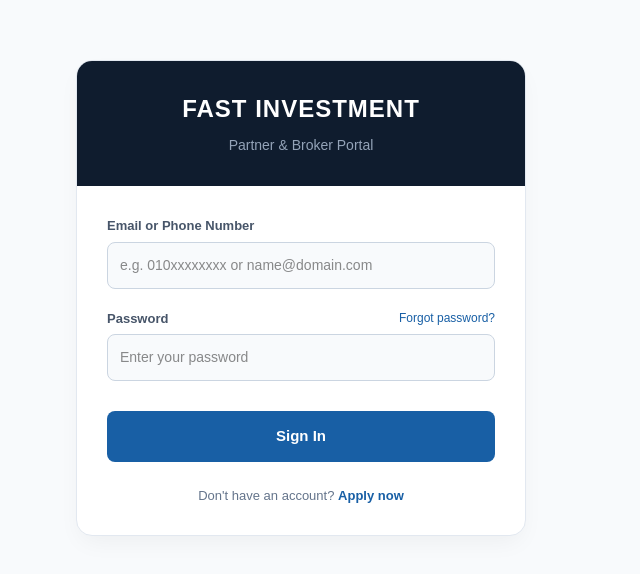
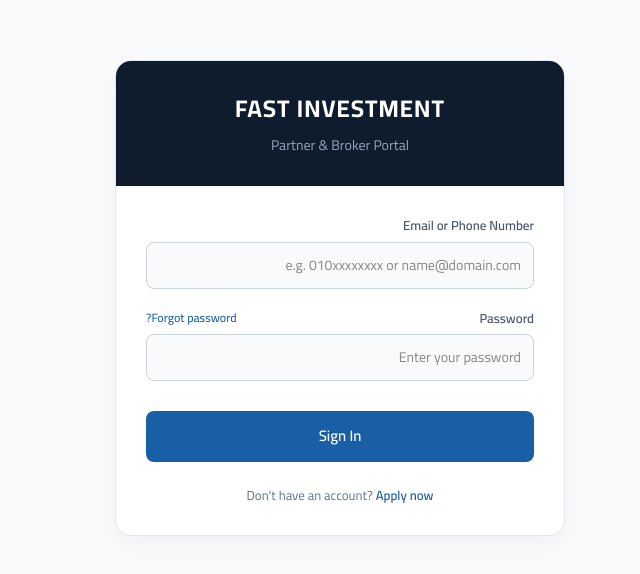
Before and after one commit to ehabalqadi001-lang/Real-estate-CRM-Manager-, a Next.js app: page /login in a window 1280 px wide. Shown: the part 102-676 px from the top of the page, without its empty margins (339-979 px from the left). Built offline with nearby package versions, Linux system fonts and the light colour scheme; no server answers.

Commit message:
Phase 7: Full Arabic Localization, RTL, and Custom Typography

```diff
--- a/src/app/globals.css
+++ b/src/app/globals.css
@@ -97,3 +97,52 @@ body {
     gap: 10px !important;
   }
 }
+/* تعميم الخط العربي الفخم على كل النظام */
+html, body, * {
+  font-family: 'Cairo', system-ui, sans-serif !important;
+}
+
+body {
+  background-color: #f8fafc;
+  margin: 0;
+  padding: 0;
+}
+
+/* السحر الحقيقي: نقل القائمة الجانبية لليمين أوتوماتيكياً في كل الصفحات */
+.sidebar {
+  left: auto !important;
+  right: 0 !important;
+  border-left: 1px solid rgba(255,255,255,0.1);
+}
+
+/* تعديل مساحة المحتوى ليترك مسافة للقائمة من اليمين بدلاً من اليسار */
+.main-content {
+  margin-left: 0 !important;
+  margin-right: 64px !important;
+}
+
+/* ضبط اتجاه الجداول والنصوص */
+table {
+  text-align: right !important;
+}
+
+th, td {
+  text-align: right !important;
+}
+
+/* عكس اتجاه المسافات بين الأيقونات والنصوص في الأزرار */
+.btn-primary svg, .btn-whatsapp svg, .btn-save svg {
+  margin-left: 8px !important;
+  margin-right: 0 !important;
+}
+
+.header-title svg {
+  margin-left: 10px;
+}
+
+/* تحسين شكل القوائم المنسدلة (Select) لتناسب اللغة العربية */
+select {
+  background-position: left 10px center !important;
+  padding-right: 12px !important;
+  padding-left: 30px !important;
+}
--- a/src/app/layout.tsx
+++ b/src/app/layout.tsx
@@ -1,33 +1,24 @@
-import type { Metadata } from "next";
-import { Geist, Geist_Mono } from "next/font/google";
-import "./globals.css";
-
-const geistSans = Geist({
-  variable: "--font-geist-sans",
-  subsets: ["latin"],
-});
-
-const geistMono = Geist_Mono({
-  variable: "--font-geist-mono",
-  subsets: ["latin"],
-});
+import './globals.css'
+import type { Metadata } from 'next'
 
 export const metadata: Metadata = {
-  title: "Fast Investment CRM",
-  description: "Real Estate Management System",
-};
+  title: 'EHAB & ESLAM TEAM | CRM',
+  description: 'Enterprise Real Estate CRM System',
+}
 
 export default function RootLayout({
   children,
-}: Readonly<{
-  children: React.ReactNode;
-}>) {
+}: {
+  children: React.ReactNode
+}) {
   return (
-    <html
-      lang="en"
-      className={`${geistSans.variable} ${geistMono.variable} h-full antialiased`}
-    >
-      <body className="min-h-full flex flex-col">{children}</body>
+    <html lang="ar" dir="rtl">
+      <head>
+        <link rel="preconnect" href="https://fonts.googleapis.com" />
+        <link rel="preconnect" href="https://fonts.gstatic.com" crossOrigin="anonymous" />
+        <link href="https://fonts.googleapis.com/css2?family=Cairo:wght@400;500;600;700;800&display=swap" rel="stylesheet" />
+      </head>
+      <body>{children}</body>
     </html>
-  );
+  )
 }
```
